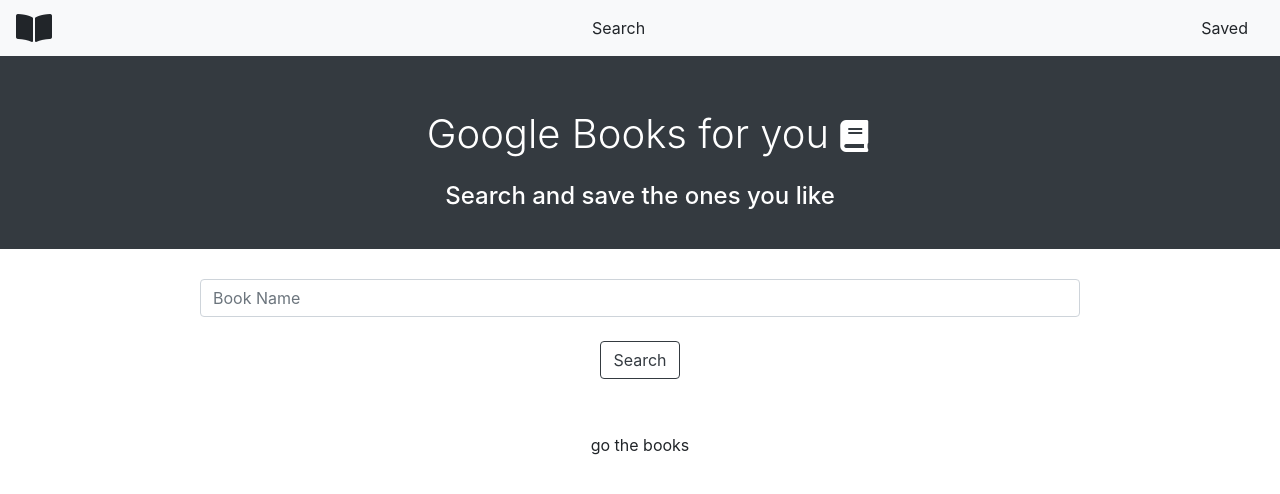
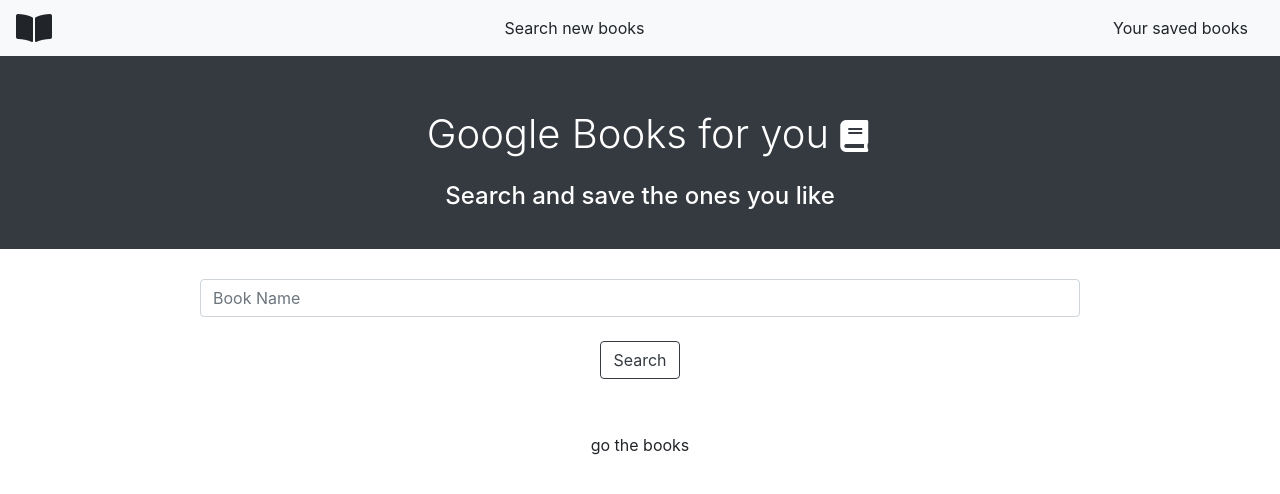
Before and after one commit to PaolaStone/bookSearch, a React (Create React App) app: page / in a window 1280 px wide. Shown: the top 494 px of the page. Built offline with nearby package versions, Linux system fonts and the light colour scheme.

Commit message:
added search

```diff
--- a/package.json
+++ b/package.json
@@ -5,7 +5,8 @@
   "dependencies": {
     "react": "^16.12.0",
     "react-dom": "^16.12.0",
-    "react-scripts": "3.2.0"
+    "react-scripts": "3.2.0",
+    "superagent": "^5.1.0"
   },
   "scripts": {
     "start": "react-scripts start",
--- a/src/App.js
+++ b/src/App.js
@@ -3,6 +3,7 @@
 import Header from './Components/Header/index.js';
 import Search from './Components/Search/index.js';
 import Results from './Components/Results/index.js';
+import request from 'superagent';
 import './App.css';
 
 class App extends Component {
@@ -14,7 +15,18 @@
     }
   }
 
+  searchBook = (e) => {
+    e.preventDefault();
+    request
+      .get("https://www.googleapis.com/books/v1/volumes?")
+      .query({ q: this.state.searchField})
+      .then((data) => {
+        console.log(data)
+      })
+  }
+
   handleSearch = (e) => {
+
     console.log(e.target.value)
     this.setState({ searchField: e.target.value})
   }
@@ -24,7 +36,7 @@
       <div className="App">
         <NavBar/>
         <Header/>
-        <Search handleSearch={this.handleSearch}/>
+        <Search searchBook={this.searchBook} handleSearch={this.handleSearch}/>
         <br/>
         <Results/>
       </div>
--- a/src/Components/NavBar/index.js
+++ b/src/Components/NavBar/index.js
@@ -6,8 +6,8 @@
      <div>
         <nav className="navbar navbar-light bg-light">
         <i className="fas fa-book-open fa-2x"></i>
-            <a className="nav-link" >Search </a>
-            <a className="nav-link" >Saved</a>
+            <a className="nav-link" >Search new books </a>
+            <a className="nav-link" >Your saved books</a>
         </nav>
      </div>
     )
--- a/src/Components/Search/index.js
+++ b/src/Components/Search/index.js
@@ -5,7 +5,7 @@
     return(
          <div className="search-area">
 
-            <form className="form">
+            <form onSubmit={props.searchBook} className="form">
                 <input onChange={props.handleSearch}className="form-control mr-sm-2" type="search" placeholder="Book Name" aria-label="Search"/>
                 <br></br>
                 <button className="btn btn-outline-dark my-2 my-sm-0" type="submit">Search</button>
```
Also changed, not shown: 1 other file (tests, documents, lock files or other folders).
